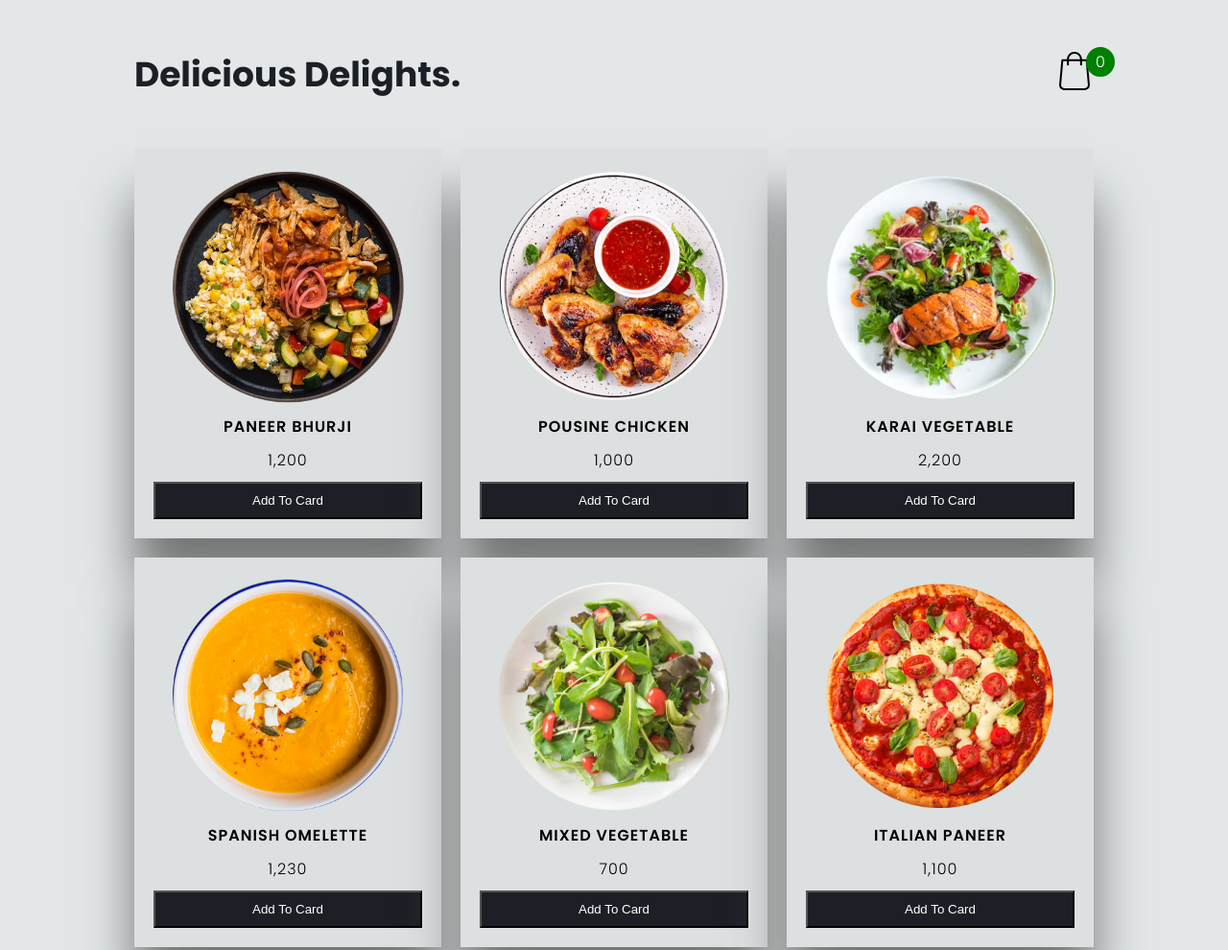
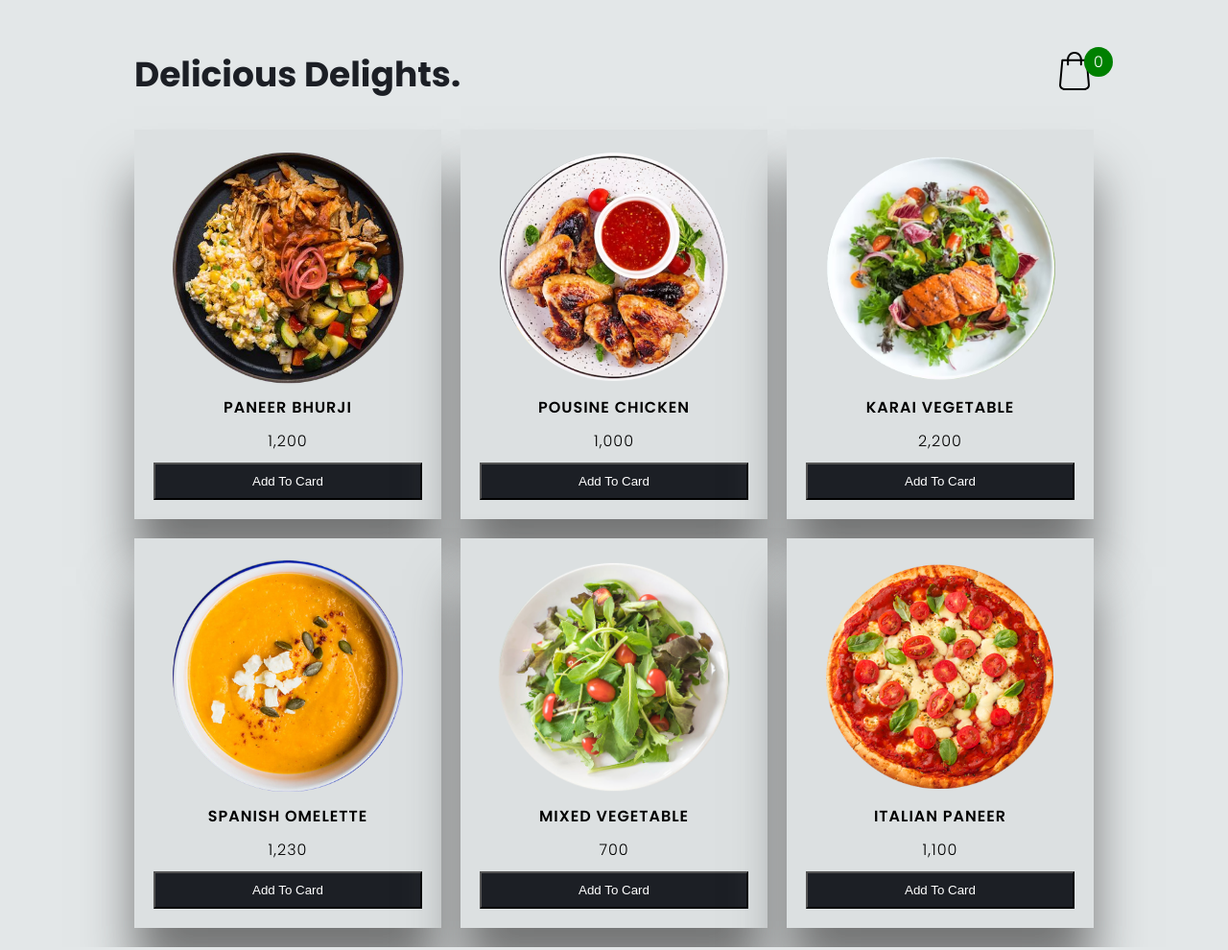
Before and after one commit to labankibet/phase1project, a plain HTML site: page index.html in a window 1280 px wide. Shown: the top 990 px of the page at 96% size. Drawn offline with Linux system fonts and the light colour scheme.

Commit message:
update icon

```diff
--- a/style.css
+++ b/style.css
@@ -27,9 +27,13 @@ header h1 {
 header .shopping{
     position: relative;
     text-align: right;
+    cursor: pointer;
 }
 header .shopping img{
     width: 40px;
+    height: 40px;
+    margin-left: 10px;
+    cursor: pointer;
 }
 header .shopping span{
     background: green;
@@ -48,7 +52,7 @@ header .shopping span{
     grid-template-columns: repeat(3, 1fr);
     column-gap: 20px;
     row-gap: 20px;
-    margin-top: 50px;
+    margin-top: 30px;
 }
 .list .item{
     text-align: center;
```
